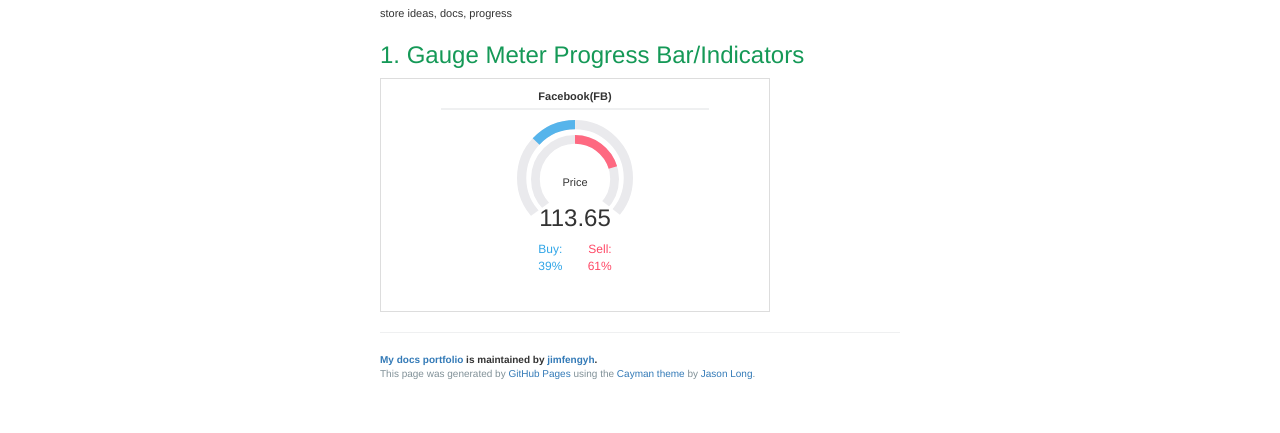
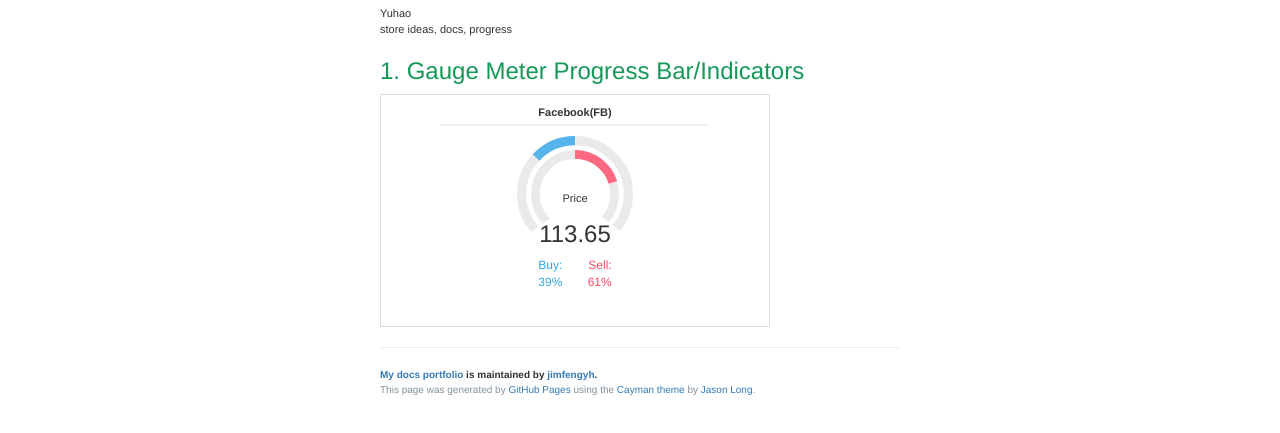
Before and after one commit to Yuhao-nyc/widget, a plain HTML site: page index.html in a window 1280 px wide. Shown: the part 307-740 px from the top of the page. Drawn offline with nearby package versions, Linux system fonts and the light colour scheme.

Commit message:
add my name

```diff
--- a/index.html
+++ b/index.html
@@ -32,7 +32,7 @@
     <section class="main-content">
       <h1>
 <a id="my_docs_portfolio" class="anchor" href="#my_docs_portfolio" aria-hidden="true"><span aria-hidden="true" class="octicon octicon-link"></span></a>my_docs</h1>
-
+Yuhao
 <p>store ideas, docs, progress</p>
 
 
```
